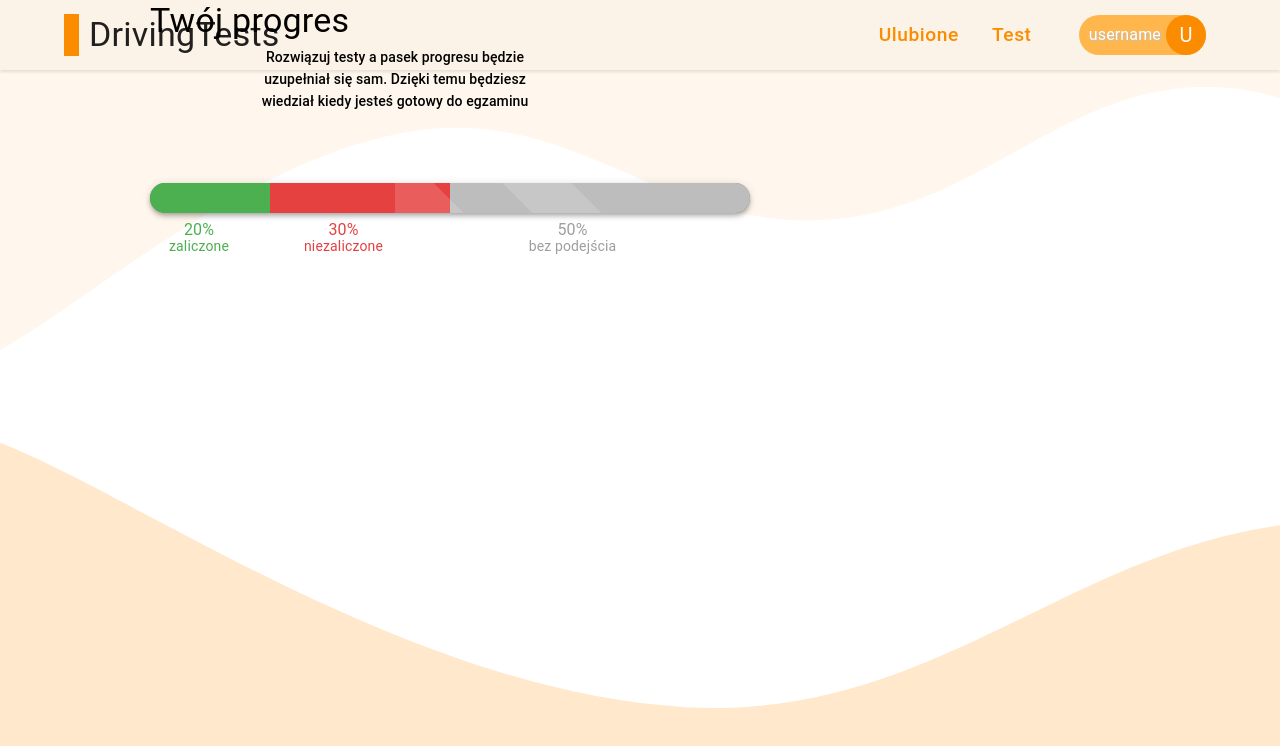
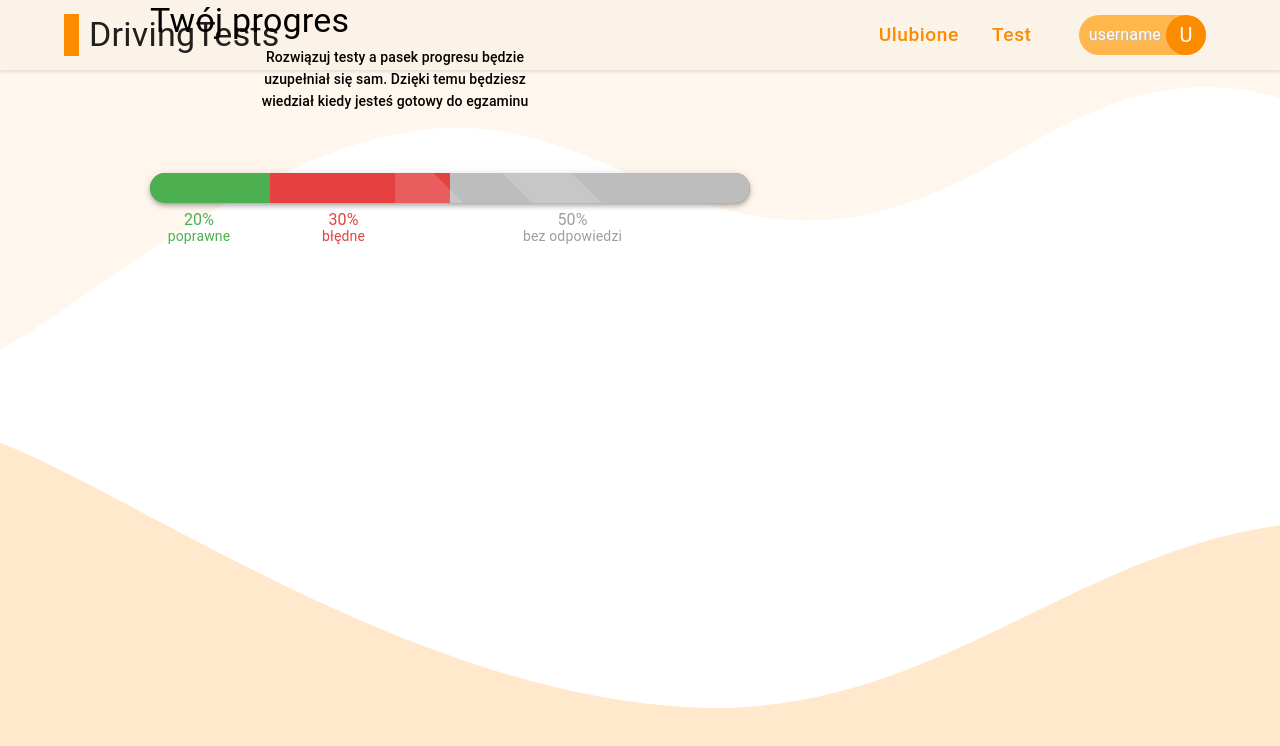
Before and after one commit to RafalM3211/testy-kierowcy, a React (Create React App) app: page / in a window 1280 px wide. Shown: the top 746 px of the page. Built offline with nearby package versions, Linux system fonts and the light colour scheme.

Commit message:
change progress labels and put this section little higher

```diff
--- a/src/components/patterns/Progress/Progress.tsx
+++ b/src/components/patterns/Progress/Progress.tsx
@@ -17,7 +17,7 @@ const strippedBackground = `
 
 export default function Progress() {
   return (
-    <Box sx={{ position: "relative", mt: "70px" }}>
+    <Box sx={{ position: "relative", mt: "60px" }}>
       <Box
         sx={{
           position: "absolute",
@@ -44,7 +44,7 @@ export default function Progress() {
             backgroundColor: "success.light",
           }}
         >
-          <ProgressLabel label="zaliczone" value={20} color="success.light" />
+          <ProgressLabel label="poprawne" value={20} color="success.light" />
         </Box>
         <Box
           sx={{
@@ -52,10 +52,10 @@ export default function Progress() {
             backgroundColor: "error.main",
           }}
         >
-          <ProgressLabel label="niezaliczone" value={30} color="error.main" />
+          <ProgressLabel label="błędne" value={30} color="error.main" />
         </Box>
         <Box sx={{ flexGrow: 1, backgroundColor: "grey.400" }}>
-          <ProgressLabel label="bez podejścia" value={50} color="grey.500" />
+          <ProgressLabel label="bez odpowiedzi" value={50} color="grey.500" />
         </Box>
       </Box>
     </Box>
--- a/src/components/views/Home.tsx
+++ b/src/components/views/Home.tsx
@@ -25,6 +25,7 @@ export default function Home() {
           sx={{
             ...flexCenter,
             flexDirection: "column",
+            mb: "100px",
           }}
           xs={6}
         >
```
